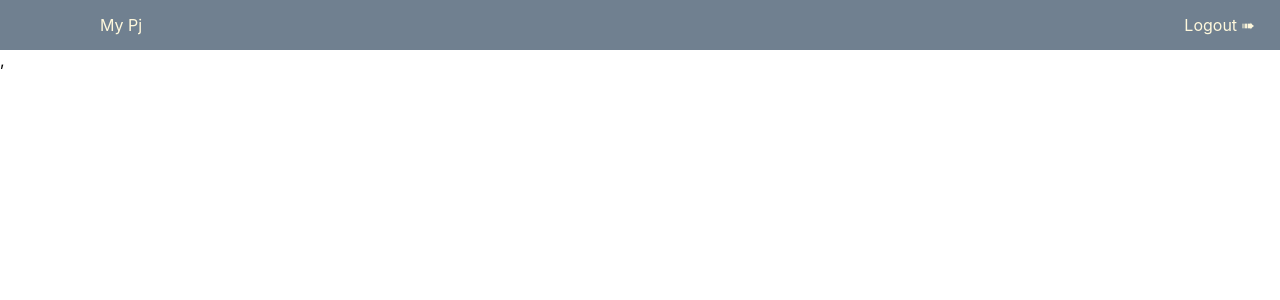
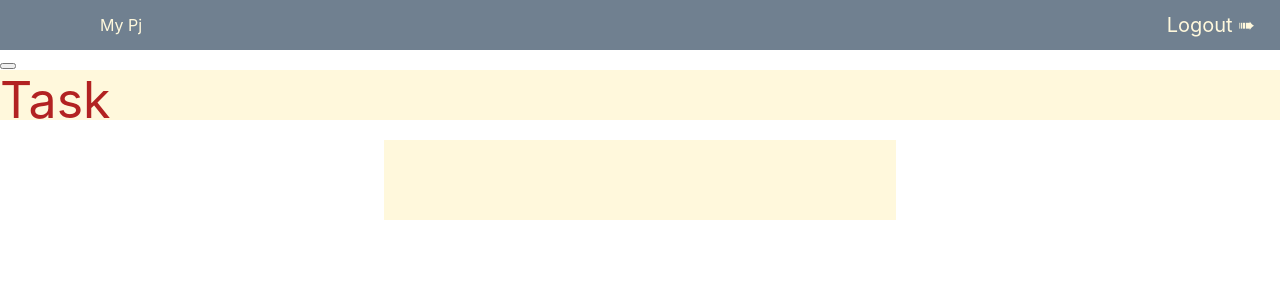
Before and after one commit to llVeraVerall/MyReactPj, a React (Create React App) app: page /tasks in a window 1280 px wide. Shown: the top 300 px of the page. Built offline with nearby package versions, Linux system fonts and the light colour scheme.

Commit message:
made changes

```diff
--- a/src/Home/Home.css
+++ b/src/Home/Home.css
@@ -6,11 +6,15 @@
     font-size: 50px;
 }
 .block{
-    width: 90%;
+    width: 40%;
     height: 80px;
     background-color: cornsilk;
-    margin: 30px;
+    /*margin:50px ;*/
+    margin-left: 30%;
+    margin-top: 20px;
+
     display: flex;
+    justify-content: center;
     color: #B22222;
 }
 .days{
--- a/src/Home/Home.tsx
+++ b/src/Home/Home.tsx
@@ -5,11 +5,12 @@ import {useSelector} from 'react-redux';
 
 
 const Home = () => {
-    const token = useSelector((state:any) => state.token);
+    const token = useSelector((state:any) => state.token.token);
     return (
         <div>
             <div className='title'>
-                {token}
+                {/*{token}*/}
+                Home
             </div>
             <div className='block'>
                 <div className='days'><h4>Days</h4>
--- a/src/Nav/Nav.css
+++ b/src/Nav/Nav.css
@@ -1,60 +1,79 @@
-div.menuToggle{
+/*div.menuToggle{*/
+/*    width: 100px;*/
+/*}*/
+/*.menuToggle {*/
+/*    display: block;*/
+/*    position: relative;*/
+/*    top: 10px;*/
+/*    left: 30px;*/
+/*    z-index: 1;*/
+/*    -webkit-user-select: none;*/
+/*    user-select: none;*/
+/*}*/
+/*.menuToggle a {*/
+/*    text-decoration: none;*/
+/*    color: #232323;*/
+/*    transition: color 0.3s ease;*/
+/*}*/
+/*.menuToggle a:hover {*/
+/*    color: cornsilk;*/
+/*    text-shadow: 5px 0 5px #cdcdcd;*/
+/*}*/
+
+/*.menuToggle input {*/
+/*    display: block;*/
+/*    width: 40px;*/
+/*    height: 32px;*/
+/*    position: absolute;*/
+/*    top: -7px;*/
+/*    left: -5px;*/
+/*    cursor: pointer;*/
+/*    opacity: 0;*/
+/*    z-index: 2;*/
+/*    -webkit-touch-callout: none;*/
+/*}*/
+
+/*.menu {*/
+/*    position: absolute;*/
+/*    width: 100px;*/
+/*    margin: -37px 0 0 -50px;*/
+/*    padding: 50px;*/
+/*    background: #ededed;*/
+/*    list-style-type: none;*/
+/*    -webkit-font-smoothing: antialiased;*/
+/*    transform-origin: 0% 0%;*/
+/*    !*transform: translate(-100%, 0);*!*/
+/*    transition: transform 0.5s cubic-bezier(0.77,0.2,0.05,1.0);*/
+/*}*/
+/*.menu li {*/
+/*    padding: 10px 0;*/
+/*    font-size: 22px;*/
+/*}*/
+/*.menuToggle input:checked ~ ul {*/
+/*    transform: none;*/
+/*}*/
+/*.nav__button{*/
+/*    width: 33px;*/
+/*    height: 9px;*/
+/*    background-color: cornflowerblue;*/
+
+/*}*/
+
+.menu{
     width: 100px;
+    margin: -18px 0 0 -30px;
+    padding: 50px;
+    background-color: cornsilk;
 }
-.menuToggle {
-    display: block;
-    position: relative;
-    top: 10px;
-    left: 30px;
-    z-index: 1;
-    -webkit-user-select: none;
-    user-select: none;
-}
-.menuToggle a {
-    text-decoration: none;
-    color: #232323;
-    transition: color 0.3s ease;
-}
-.menuToggle a:hover {
-    color: cornsilk;
-    text-shadow: 5px 0 5px #cdcdcd;
+li{
+    color: #B22222;
+    list-style-type: none;
+    margin-bottom: 10px;
+    cursor: pointer;
 }
 
-.menuToggle input {
-    display: block;
-    width: 40px;
-    height: 32px;
-    position: absolute;
-    top: -7px;
-    left: -5px;
-    cursor: pointer;
-    opacity: 0;
-    z-index: 2;
-    -webkit-touch-callout: none;
+a{
+    color: #B22222;
+    font-size: 20px;
+    text-decoration: none;
 }
-
-.menu {
-    position: absolute;
-    width: 100px;
-    margin: -37px 0 0 -50px;
-    padding: 50px;
-    background: #ededed;
-    list-style-type: none;
-    -webkit-font-smoothing: antialiased;
-    transform-origin: 0% 0%;
-    transform: translate(-100%, 0);
-    transition: transform 0.5s cubic-bezier(0.77,0.2,0.05,1.0);
-}
-.menu li {
-    padding: 10px 0;
-    font-size: 22px;
-}
-.menuToggle input:checked ~ ul {
-    transform: none;
-}
-.nav__button{
-    width: 33px;
-    height: 9px;
-    background-color: cornflowerblue;
-
-}
--- a/src/Nav/Nav.tsx
+++ b/src/Nav/Nav.tsx
@@ -10,18 +10,17 @@ import { CrossIcon } from './CrossIcon';
 const Nav = () => {
     const [isOpened, setIsOpened] = useState(false);
     return (
-        <div className="menu">
-            <nav role="navigation">
-                <div className="menuToggle">
+        <div>
             <button onClick={() =>  setIsOpened(!isOpened)} className="nav__button">
                 <CrossIcon isOpened={isOpened} />
             </button>
+            <div className={'menu' + isOpened ? ' isOpened' : ''}>
+                <nav role="navigation">
+                    <div className="menuToggle">
                         { isOpened &&
                             <ul className="menu">
-                            <Link to="/home">Home</Link>
-                            <Link to="/tasks">
-                                <li>Tasks</li>
-                            </Link>
+                                <li><Link to="/home">Home</Link></li>
+                                <li><Link to="/tasks">Tasks</Link></li>
                                 <a href="#">
                                     <li>Info</li>
                                 </a>
@@ -37,6 +36,7 @@ const Nav = () => {
                     </div>
                 </nav>
             </div>
+        </div>
     );
 };
 
--- a/src/index.tsx
+++ b/src/index.tsx
@@ -26,7 +26,7 @@ ReactDOM.render(
         <BrowserRouter>
             <Provider store={store}>
                 <App/>
-            </Provider>,
+            </Provider>
         </BrowserRouter>
     </React.StrictMode>,
     document.getElementById('root')
```
Lines whose indentation alone changed are shown as unchanged.
